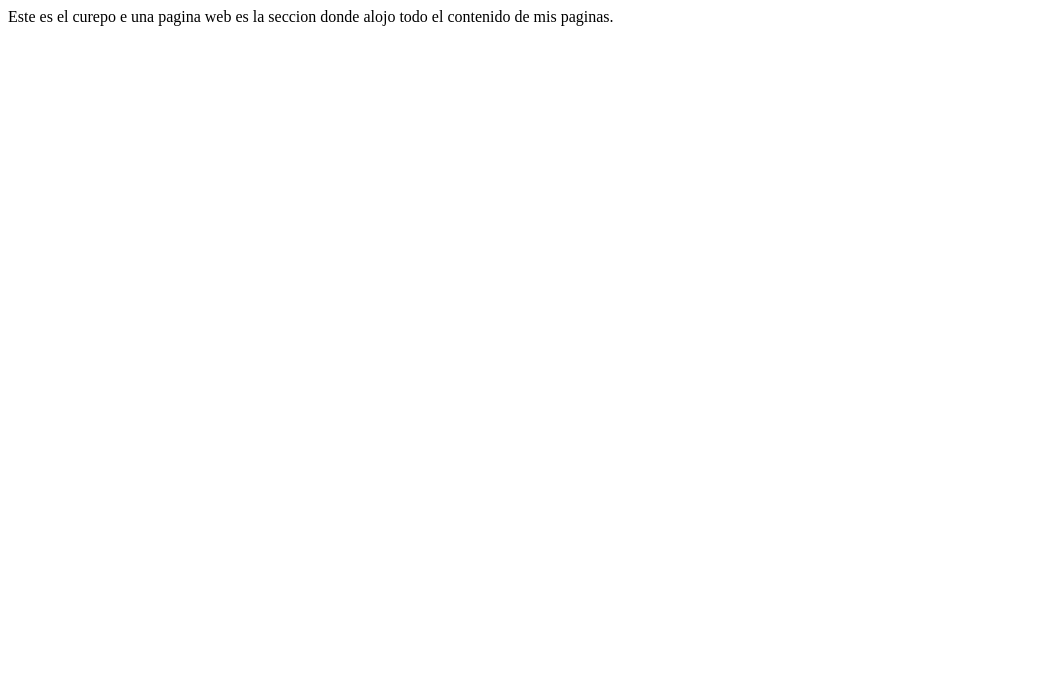
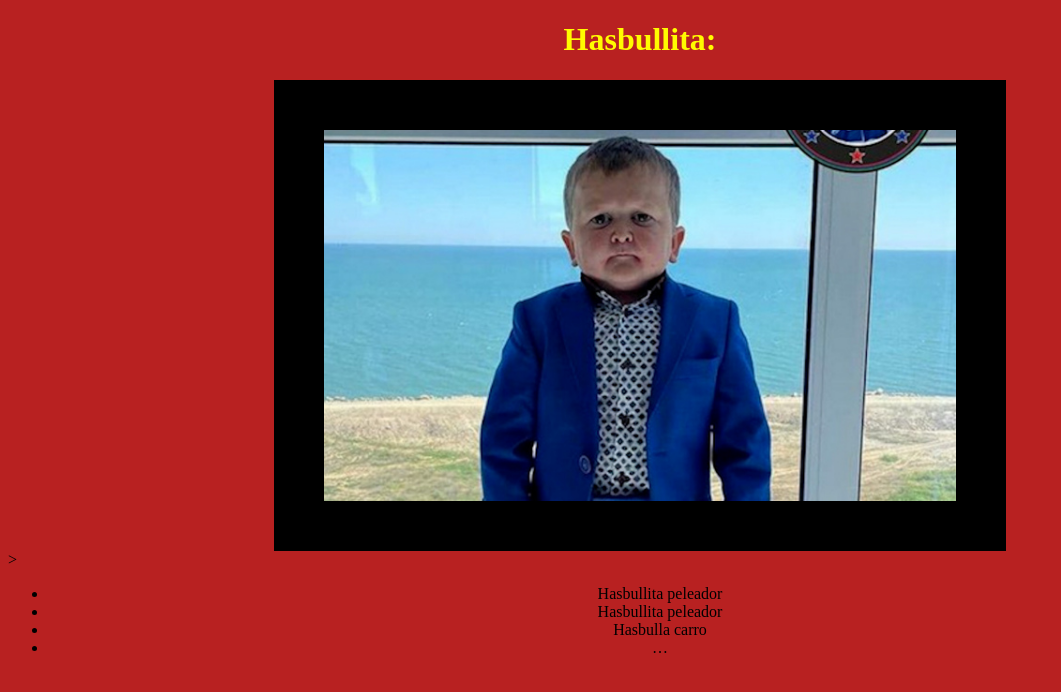
Before and after one commit to SergioNicolas02/Uni, a plain HTML site: page index.htm in a window 1280 px wide. Shown: the whole page, without its empty margins (0-1061 px from the left). Drawn offline with Linux system fonts and the light colour scheme.

Commit message:
html
dsa

```diff
--- a/index.htm
+++ b/index.htm
@@ -7,8 +7,13 @@
     <title>Titulo navegador</title>
 </head>
 <body>
-    Este es el curepo e una pagina web
-    es la seccion donde alojo todo el contenido
-    de mis paginas.
+    <h1>Hasbullita:</h1>
+    <img src="imagenes/hasbullita.jpg" alt="Que miras bobo" class="center" style="border: 50px solid #000;">>
+    <ul>
+        <li>Hasbullita peleador</li>
+        <li>Hasbullita peleador</li>
+        <li>Hasbulla carro <a heref=hasbulla.html></a></li>
+        <li> … </li>
+    </ul>
 </body>
 </html>
--- a/style.css
+++ b/style.css
@@ -1,4 +1,23 @@
 h1 {
     position: relative;
-    color: rgb(255, 0, 0);
+    color: rgb(255, 251, 0);
+    text-align: center;
 }
+
+body {
+    background-color: #b82121;
+}
+
+.center {
+    display: block;
+    margin-left: auto;
+    margin-right: auto;
+    width: 50%;
+  }
+  ul {
+    text-align: center;
+  }
+
+  html {
+    font-family: "myFont", "Bitstream Vera Serif", serif;
+  }
```
Also changed, not shown: imagenes/hasbullita.jpg (added), imagenes/nea.jpg (deleted).
